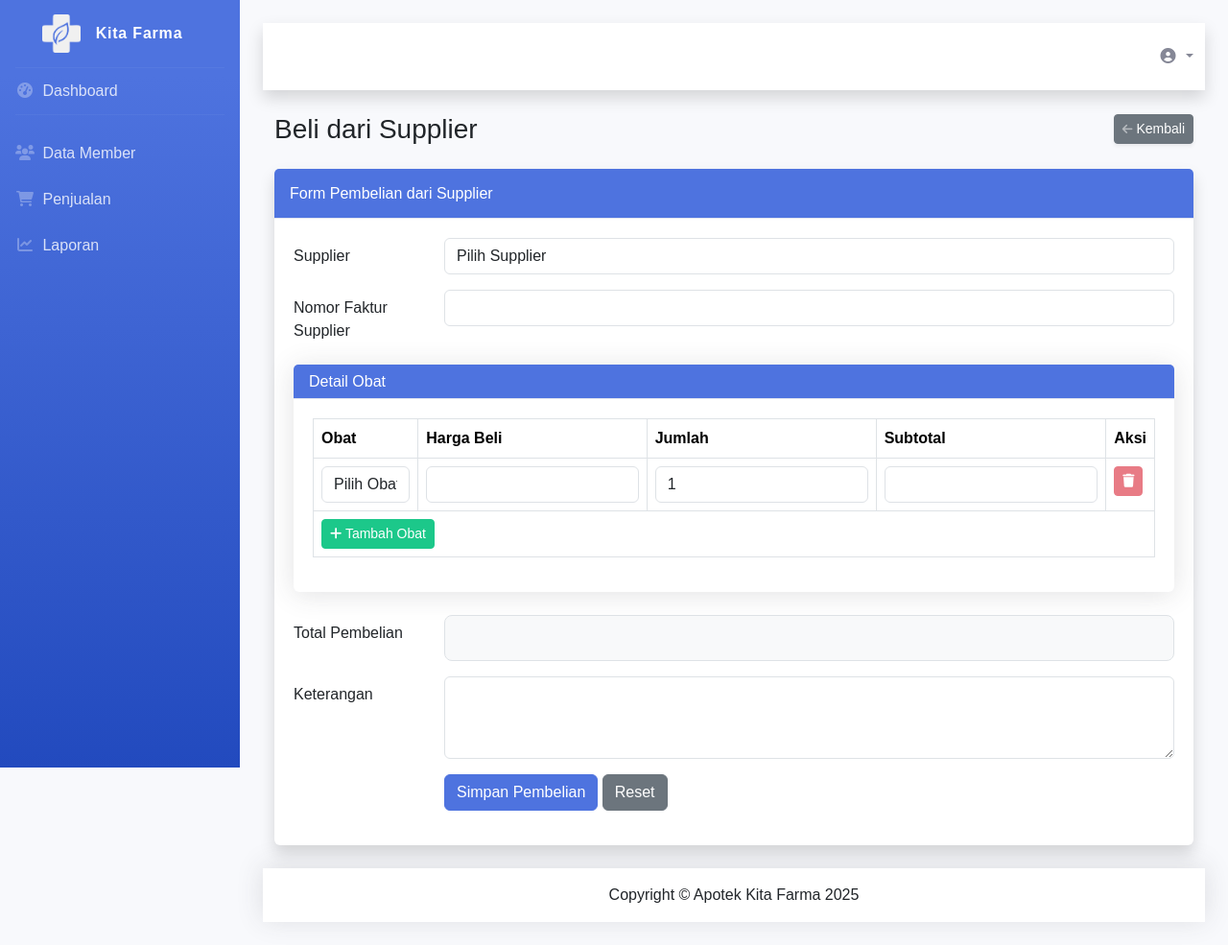
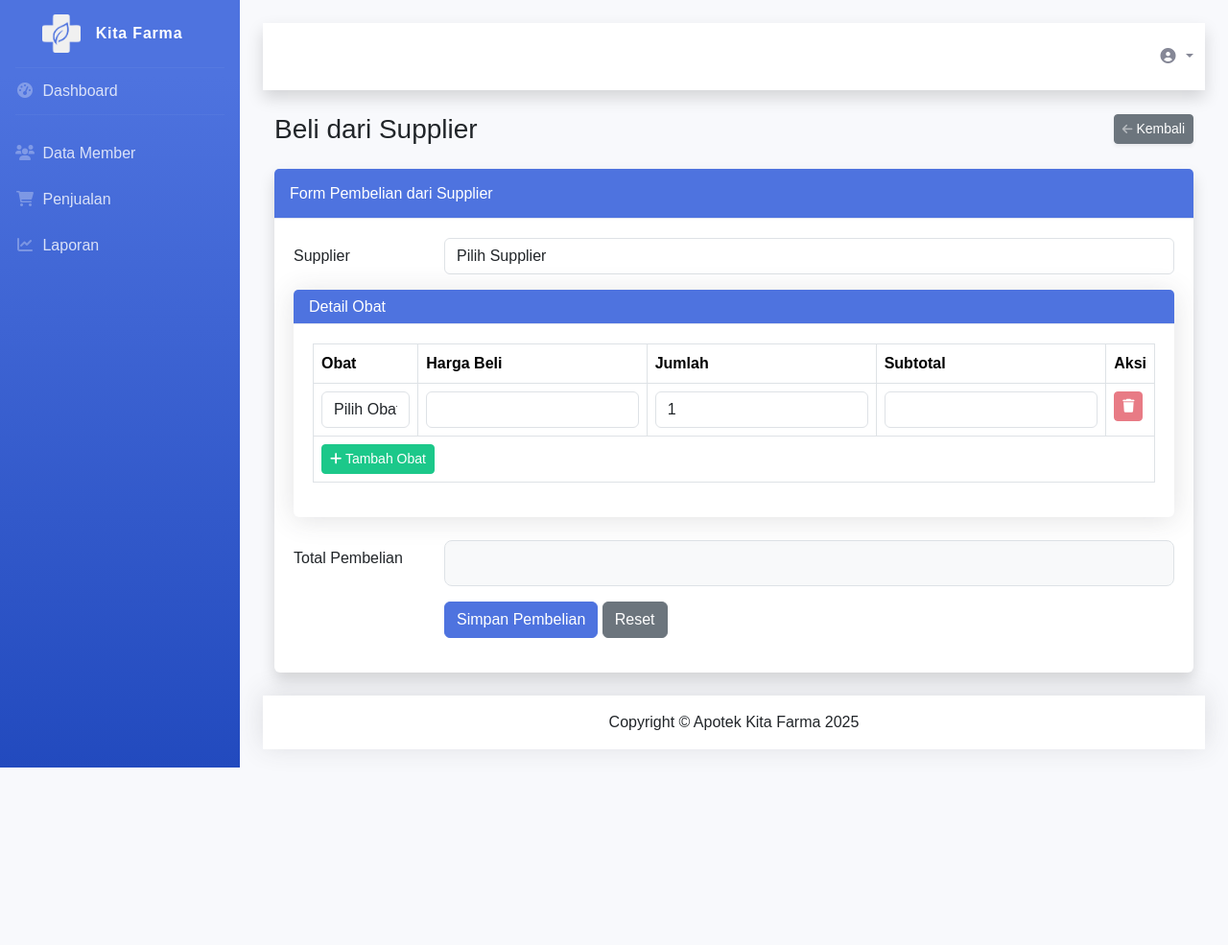
Before and after one commit to NaufalNurFahriza/Apotik_Project, a CodeIgniter 4 app: template app/Views/transaksi_pembelian/tambah.php in a window 1280 px wide. Shown: the whole page at 96% size. After the commit the page ends 800 px from the top, so only its background shows below. Run offline with PHP 8.4 and a stand-in for CodeIgniter, Linux system fonts and the light colour scheme; the template is opened without the code that fills it, so the values that code supplies are empty; some libraries are stand-ins or nearby versions.

Commit message:
update beli dari supplier

```diff
--- a/app/Views/transaksi_pembelian/tambah.php
+++ b/app/Views/transaksi_pembelian/tambah.php
@@ -37,13 +37,6 @@
                 </div>
             </div>
 
-            <div class="row mb-3">
-                <label for="nomor_faktur_supplier" class="col-sm-2 col-form-label">Nomor Faktur Supplier</label>
-                <div class="col-sm-10">
-                    <input type="text" class="form-control" id="nomor_faktur_supplier" name="nomor_faktur_supplier" required>
-                </div>
-            </div>
-
             <div class="card mb-4">
                 <div class="card-header bg-primary text-white">
                     <h6 class="m-0 font-weight-bold">Detail Obat</h6>
@@ -68,7 +61,7 @@
                                         </select>
                                     </td>
                                     <td>
-                                        <input type="number" class="form-control harga-beli" name="harga_beli[]" min="0" step="0.01" required>
+                                        <input type="number" class="form-control harga-beli" name="harga_beli[]" min="0" step="0.01" required readonly>
                                     </td>
                                     <td>
                                         <input type="number" class="form-control qty" name="qty[]" min="1" value="1" required>
@@ -101,13 +94,6 @@
                 <label for="total" class="col-sm-2 col-form-label font-weight-bold">Total Pembelian</label>
                 <div class="col-sm-10">
                     <input type="number" class="form-control form-control-lg bg-light font-weight-bold" id="total" name="total" readonly>
-                </div>
-            </div>
-
-            <div class="row mb-3">
-                <label for="keterangan" class="col-sm-2 col-form-label">Keterangan</label>
-                <div class="col-sm-10">
-                    <textarea class="form-control" id="keterangan" name="keterangan" rows="3"></textarea>
                 </div>
             </div>
 
@@ -165,7 +151,7 @@
 
                             if (response && response.length > 0) {
                                 response.forEach(function(obat) {
-                                    $(this).append(`<option value="${obat.id}">${obat.nama_obat} (Stok: ${obat.stok})</option>`);
+                                    $(this).append(`<option value="${obat.id}" data-harga="${obat.harga_beli}" data-stok="${obat.stok}">${obat.nama_obat} (Stok: ${obat.stok})</option>`);
                                 }.bind(this));
                             }
                         });
@@ -177,8 +163,21 @@
             }
         });
 
-        // Event ketika mengubah harga beli atau qty
-        $(document).on('change', '.harga-beli, .qty', function() {
+        // Event ketika memilih obat - auto fill harga beli
+        $(document).on('change', '.obat-select', function() {
+            const selectedOption = $(this).find('option:selected');
+            const hargaBeli = selectedOption.data('harga') || 0;
+            const row = $(this).closest('tr');
+
+            // Set harga beli otomatis
+            row.find('.harga-beli').val(hargaBeli);
+
+            // Hitung subtotal
+            hitungSubtotal(row);
+        });
+
+        // Event ketika mengubah qty
+        $(document).on('change', '.qty', function() {
             const row = $(this).closest('tr');
             hitungSubtotal(row);
         });
@@ -201,7 +200,7 @@
                         </select>
                     </td>
                     <td>
-                        <input type="number" class="form-control harga-beli" name="harga_beli[]" min="0" step="0.01" required>
+                        <input type="number" class="form-control harga-beli" name="harga_beli[]" min="0" step="0.01" required readonly>
                     </td>
                     <td>
                         <input type="number" class="form-control qty" name="qty[]" min="1" value="1" required>
@@ -224,14 +223,14 @@
                 url: '<?= base_url('transaksi-pembelian/getObatBySupplier'); ?>',
                 type: 'POST',
                 data: {
-                    supplier_id: supplier_id,
+                    supplier_id: $('#supplier_id').val(),
                     <?= csrf_token(); ?>: '<?= csrf_hash(); ?>'
                 },
                 dataType: 'json',
                 success: function(response) {
                     if (response && response.length > 0) {
                         response.forEach(function(obat) {
-                            newSelect.append(`<option value="${obat.id}">${obat.nama_obat} (Stok: ${obat.stok})</option>`);
+                            newSelect.append(`<option value="${obat.id}" data-harga="${obat.harga_beli}" data-stok="${obat.stok}">${obat.nama_obat} (Stok: ${obat.stok})</option>`);
                         });
                     }
                 }
```
Also changed, not shown: app/Views/transaksi_penjualan/tambah.php (+6 -6 lines).
